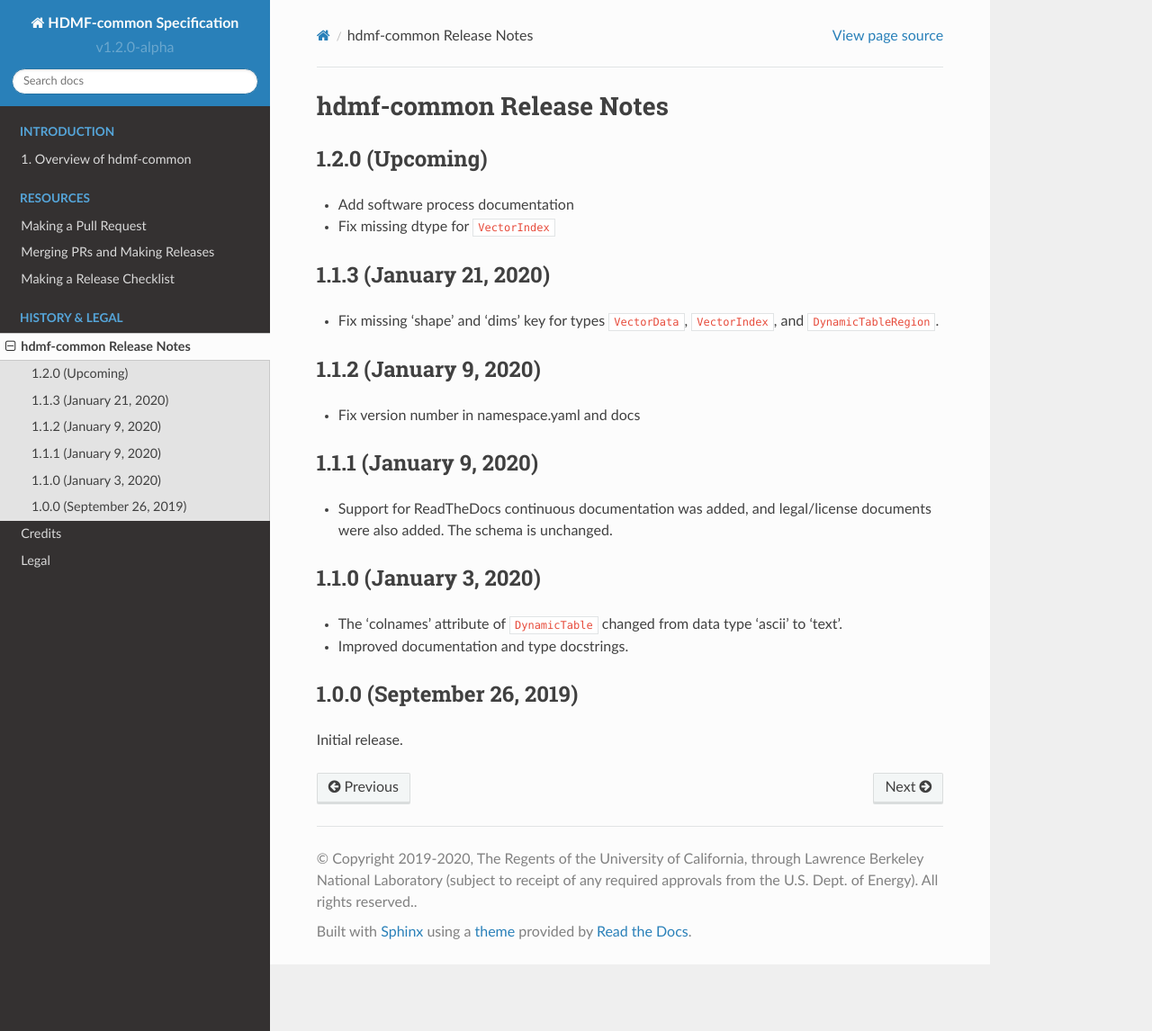
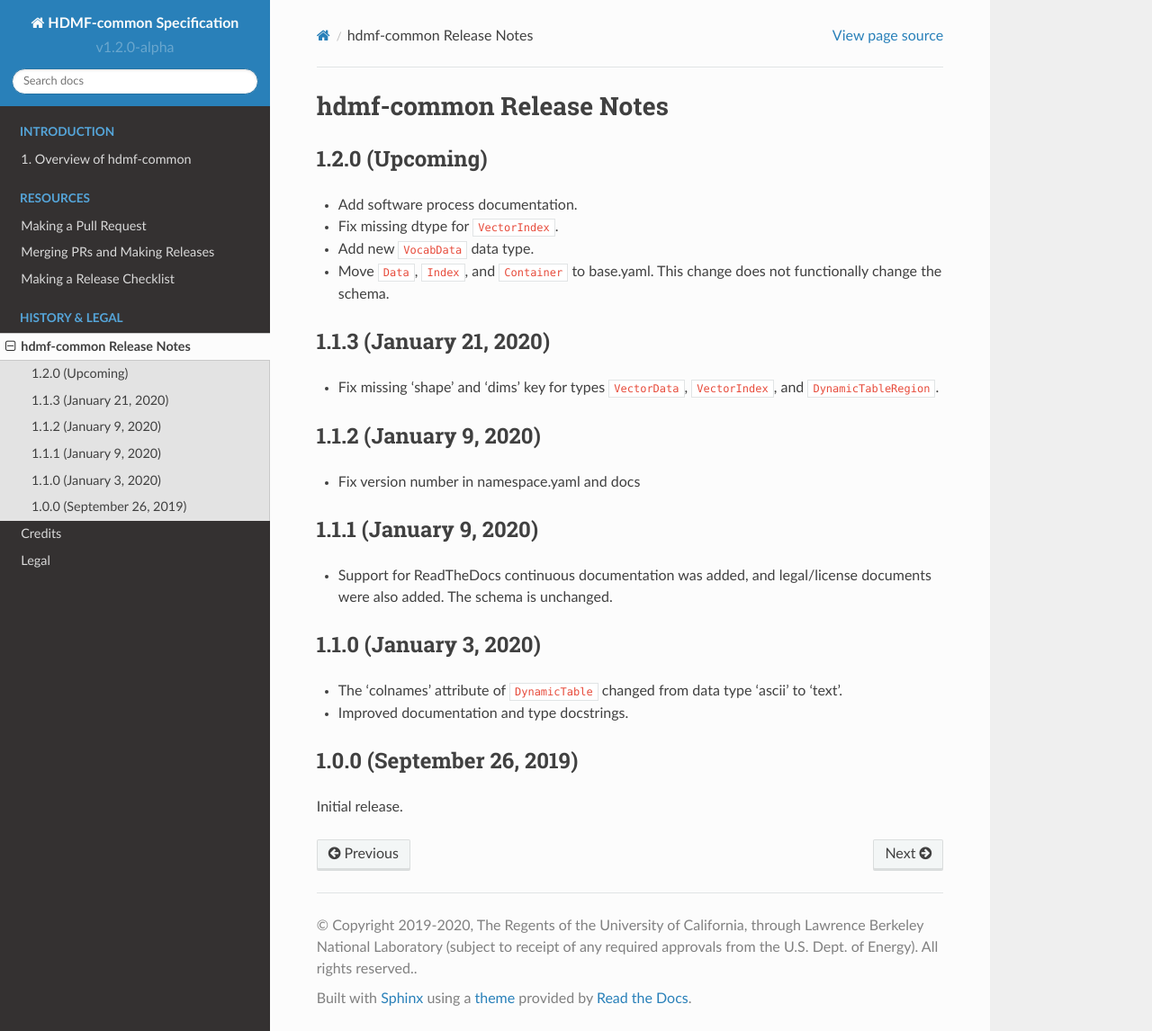
Before and after one commit to hdmf-dev/hdmf-common-schema, a Sphinx documentation site: the page built from docs/source/format_release_notes.rst, in a window 1280 px wide and 1146 px high. Shown: the whole window at 90% size. Built offline with Sphinx 7.4.7 and the Read the Docs theme 2.0.0, drawn with Linux system fonts in a browser that asks for light colours.

Commit message:
Refactor base types to their own yaml file (#24)
* Refactor ``Data``, ``Index``, and ``Container`` to base.yaml.

* Use proper version string

```diff
--- a/docs/source/format_release_notes.rst
+++ b/docs/source/format_release_notes.rst
@@ -4,8 +4,10 @@
 1.2.0 (Upcoming)
 ------------------------
 
-- Add software process documentation
-- Fix missing dtype for ``VectorIndex``
+- Add software process documentation.
+- Fix missing dtype for ``VectorIndex``.
+- Add new ``VocabData`` data type.
+- Move ``Data``, ``Index``, and ``Container`` to base.yaml. This change does not functionally change the schema.
 
 1.1.3 (January 21, 2020)
 ------------------------
@@ -29,7 +31,6 @@
 - The 'colnames' attribute of ``DynamicTable`` changed from data type 'ascii' to 'text'.
 - Improved documentation and type docstrings.
 
-
 1.0.0 (September 26, 2019)
 --------------------------
 
```
Also changed, not shown: 3 other files.
